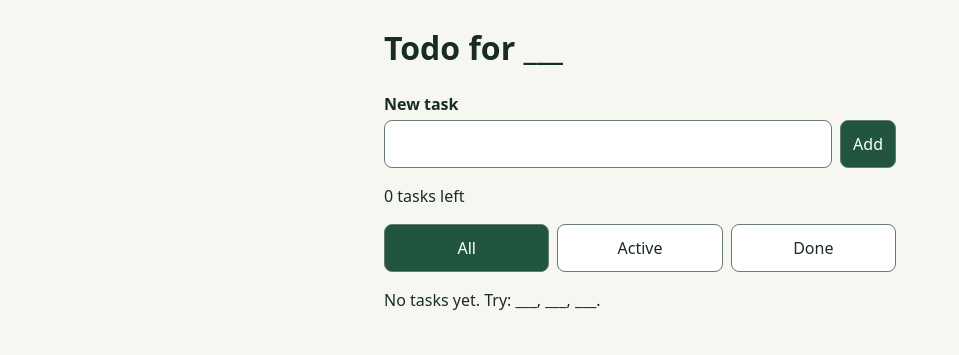
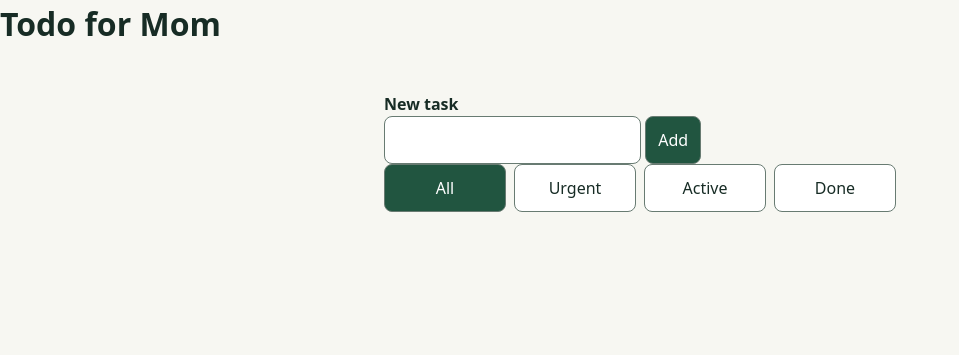
Before and after one commit to ArtsIMade/todo, a plain HTML site: page index.html in a window 1280 px wide. Shown: the whole page, without its empty margins (0-959 px from the left). Drawn offline with Linux system fonts and the light colour scheme.

Commit message:
Add files via upload

```diff
--- a/index.html
+++ b/index.html
@@ -3,28 +3,29 @@
 <head>
   <meta charset="utf-8">
   <meta name="viewport" content="width=device-width, initial-scale=1">
-  <title>Todo for ___</title>
+  <title>Todo for Mom</title>
   <link rel="stylesheet" href="style.css">
   <script src="app.js" defer></script>
 </head>
 <body>
+  <h1>Todo for Mom</h1>
   <main>
-    <h1>Todo for ___</h1>
-    <form id="add-form">
-      <label for="task-name">New task</label>
-      <div class="add-row">
-        <input id="task-name" type="text" required>
+    <form id="add-task">
+      <label for="task-description">New task</label>
+      <div class="task-entry">
+        <input id="task-description" type="text" required>
         <button type="submit">Add</button>
       </div>
     </form>
-    <p id="count" role="status"></p>
     <div class="filters" role="group" aria-label="Filter tasks">
       <button type="button" data-filter="all" aria-pressed="true">All</button>
+      <button type="button" data-filter="urgent" aria-pressed="false">Urgent</button>
       <button type="button" data-filter="active" aria-pressed="false">Active</button>
       <button type="button" data-filter="done" aria-pressed="false">Done</button>
     </div>
-    <p id="empty"></p>
-    <ul id="tasks" aria-label="Tasks"></ul>
+    <p id="task-count" role="status"></p>
+    <p id="empty-message"></p>
+    <ul id="task-list" aria-label="Tasks"></ul>
   </main>
 </body>
 </html>
```
